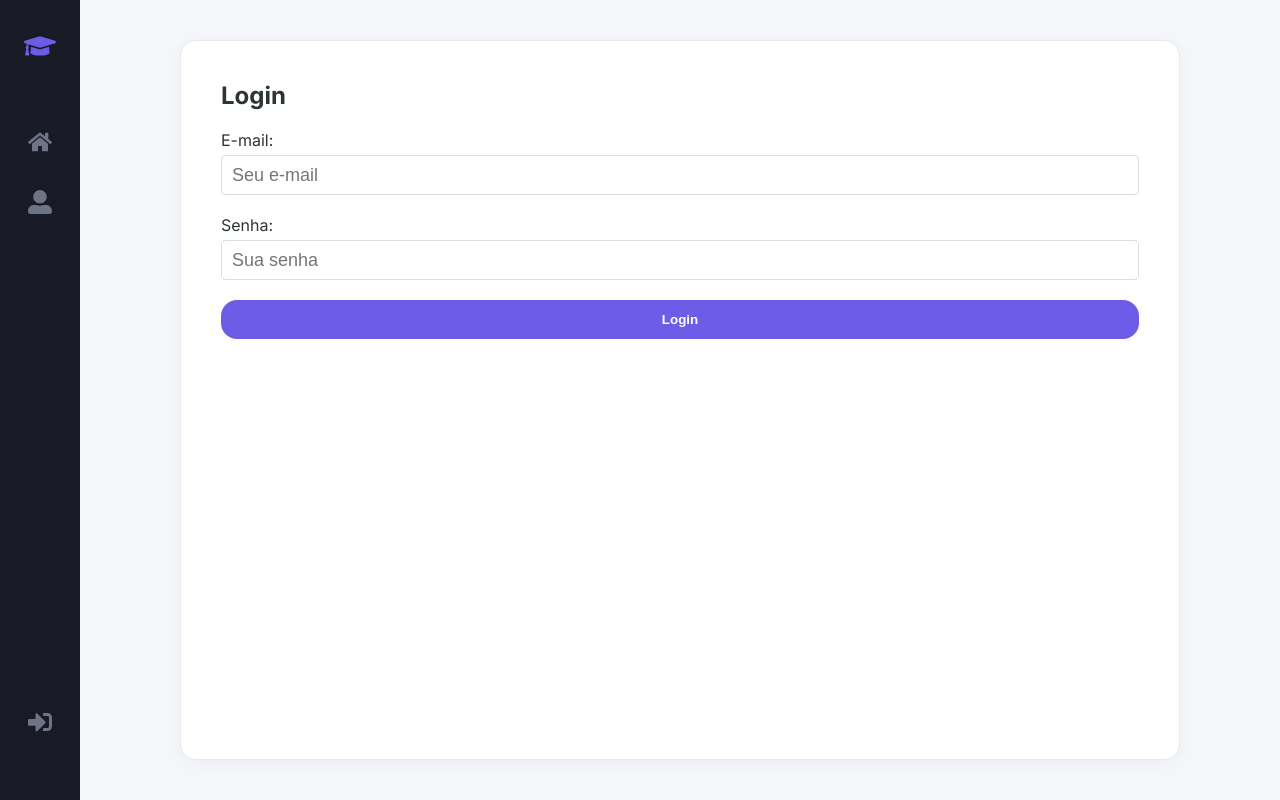
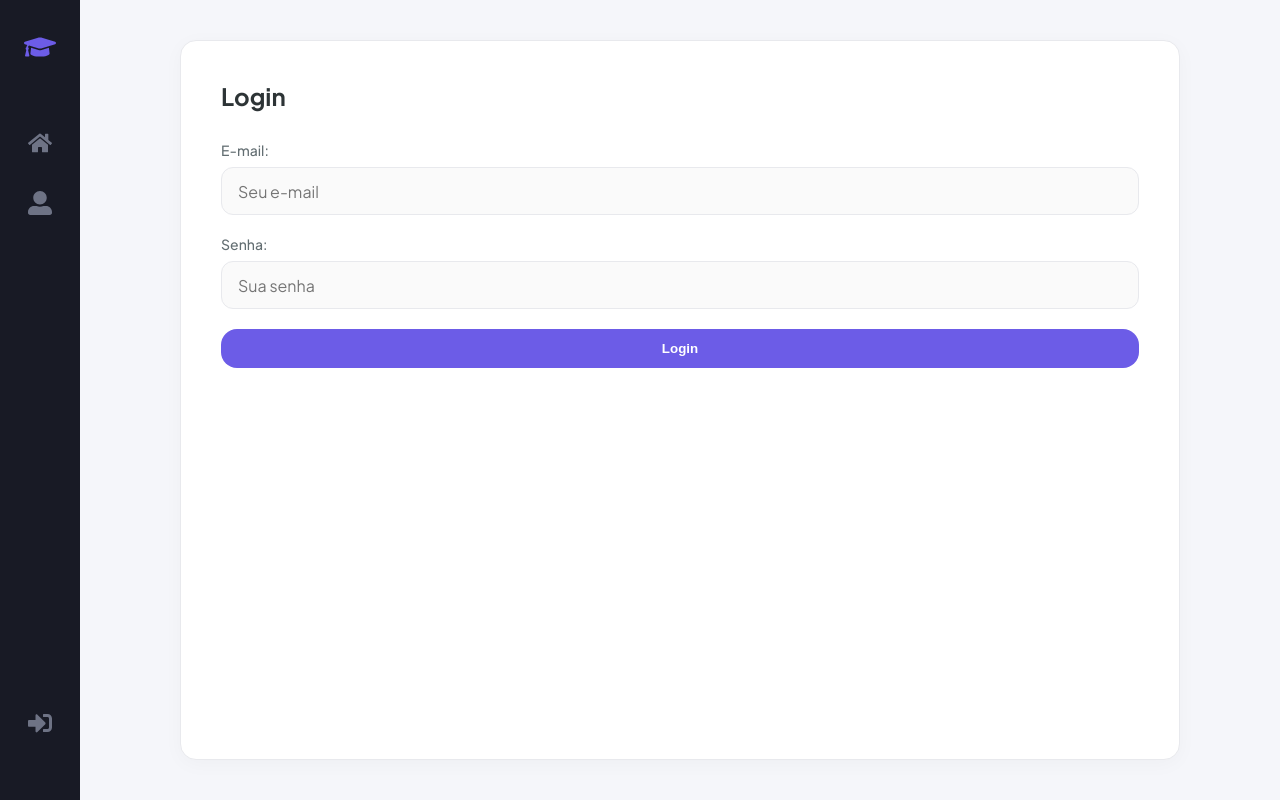
Before and after one commit to J-Ednardo/front-projeto-escola, a React (Create React App) app: page /login in a window 1280 px wide. Built offline with nearby package versions, Linux system fonts and the light colour scheme.

Commit message:
feat(ui): redesign completo com fonte Plus Jakarta Sans e tema Behance em todas as telas

```diff
--- a/src/components/Loading/styled.js
+++ b/src/components/Loading/styled.js
@@ -1,27 +1,32 @@
 import styled from 'styled-components';
+import { colors } from '../../styles/theme';
 
 export const Container = styled.div`
-    position: absolute;
+    position: fixed;
     width: 100%;
     height: 100%;
     top: 0;
     left: 0;
-    z-index: 1;
+    z-index: 100;
     display: flex;
     align-items: center;
     justify-content: center;
     color: #fff;
-    font-size: 30px;
+    font-size: 18px;
+    font-weight: 600;
 
     div {
         position: absolute;
         width: 100%;
         height: 100%;
         z-index: 1;
-        background: rgba(0, 0, 0, 0.8);
+        background: rgba(24, 26, 37, 0.85);
+        backdrop-filter: blur(4px);
     }
 
-    span{
+    span {
         z-index: 2;
+        color: ${colors.primary};
+        font-size: 20px;
     }
 `;
--- a/src/pages/Aluno/styled.js
+++ b/src/pages/Aluno/styled.js
@@ -1,27 +1,34 @@
 import styled from 'styled-components';
-import * as colors from '../../config/colors';
+import { colors } from '../../styles/theme';
 
 export const Form = styled.form`
     display: flex;
     flex-direction: column;
-    margin-top: 20px;
+    margin-top: 30px;
 
     label {
         display: flex;
         flex-direction: column;
         margin-bottom: 20px;
+        font-weight: 500;
+        font-size: 14px;
+        color: ${colors.textBody};
     }
 
     input {
-        height: 40px;
-        font-size: 18px;
-        border: 1px solid #ddd;
-        padding: 0 10px;
-        border-radius: 4px;
-        margin-top: 5px;
+        height: 48px;
+        font-size: 16px;
+        font-family: inherit;
+        border: 1px solid ${colors.border};
+        padding: 0 16px;
+        border-radius: 12px;
+        margin-top: 8px;
+        background: #FAFAFA;
+        transition: all 0.3s;
 
         &:focus {
-            border: 1px solid ${colors.primaryColor};
+            border: 1px solid ${colors.primary};
+            box-shadow: 0 0 0 3px rgba(108, 92, 231, 0.1);
         }
     }
 `;
@@ -38,6 +45,8 @@ export const ProfilePicture = styled.div`
         width: 180px;
         height: 180px;
         border-radius: 50%;
+        object-fit: cover;
+        border: 4px solid ${colors.border};
     }
 
     a {
@@ -48,9 +57,15 @@ export const ProfilePicture = styled.div`
         position: absolute;
         bottom: 0;
         color: #fff;
-        background: ${colors.primaryColor};
-        width: 36px;
-        height: 36px;
+        background: ${colors.primary};
+        width: 40px;
+        height: 40px;
         border-radius: 50%;
+        transition: all 0.3s;
+
+        &:hover {
+            transform: scale(1.1);
+            color: #fff;
+        }
     }
 `;
--- a/src/pages/Boletim/styled.js
+++ b/src/pages/Boletim/styled.js
@@ -1,4 +1,5 @@
 import styled from 'styled-components';
+import { colors } from '../../styles/theme';
 
 export const BoletimTable = styled.table`
     width: 100%;
@@ -6,16 +7,26 @@ export const BoletimTable = styled.table`
     margin-top: 20px;
 
     th, td {
-        border: 1px solid #ddd;
-        padding: 10px;
+        border: 1px solid ${colors.border};
+        padding: 14px 16px;
         text-align: left;
+        font-size: 14px;
     }
 
     th {
-        background-color: #eee;
+        background: ${colors.background};
+        font-weight: 600;
+        color: ${colors.textTitle};
+        text-transform: uppercase;
+        font-size: 12px;
+        letter-spacing: 0.5px;
     }
 
     tr:nth-child(even) {
-        background-color: #f9f9f9;
+        background: #FAFBFC;
+    }
+
+    tr:hover {
+        background: #F0F1F5;
     }
 `;
--- a/src/pages/Fotos/styled.js
+++ b/src/pages/Fotos/styled.js
@@ -1,5 +1,5 @@
 import styled from 'styled-components';
-import * as colors from '../../config/colors';
+import { colors } from '../../styles/theme';
 
 export const Title = styled.h1`
     text-align: center;
@@ -10,19 +10,26 @@ export const Form = styled.form`
         height: 180px;
         width: 180px;
         display: flex;
-        background: #eee;
-        border: 5px dashed ${colors.primaryColor};
+        background: ${colors.background};
+        border: 3px dashed ${colors.primary};
         margin: 30px auto;
         cursor: pointer;
         border-radius: 50%;
         align-items: center;
         justify-content: center;
         overflow: hidden;
+        transition: all 0.3s;
+
+        &:hover {
+            border-color: ${colors.primaryDark};
+            background: #EDEAFC;
+        }
     }
 
     img {
         height: 180px;
         width: 180px;
+        object-fit: cover;
     }
 
     input {
--- a/src/pages/Login/styled.js
+++ b/src/pages/Login/styled.js
@@ -1,27 +1,34 @@
 import styled from 'styled-components';
-import * as colors from '../../config/colors';
+import { colors } from '../../styles/theme';
 
 export const Form = styled.form`
     display: flex;
     flex-direction: column;
-    margin-top: 20px;
+    margin-top: 30px;
 
     label {
         display: flex;
         flex-direction: column;
         margin-bottom: 20px;
+        font-weight: 500;
+        font-size: 14px;
+        color: ${colors.textBody};
     }
 
     input {
-        height: 40px;
-        font-size: 18px;
-        border: 1px solid #ddd;
-        padding: 0 10px;
-        border-radius: 4px;
-        margin-top: 5px;
+        height: 48px;
+        font-size: 16px;
+        font-family: inherit;
+        border: 1px solid ${colors.border};
+        padding: 0 16px;
+        border-radius: 12px;
+        margin-top: 8px;
+        background: #FAFAFA;
+        transition: all 0.3s;
 
         &:focus {
-            border: 1px solid ${colors.primaryColor};
+            border: 1px solid ${colors.primary};
+            box-shadow: 0 0 0 3px rgba(108, 92, 231, 0.1);
         }
     }
 `;
--- a/src/pages/Register/styled.js
+++ b/src/pages/Register/styled.js
@@ -1,27 +1,34 @@
 import styled from 'styled-components';
-import * as colors from '../../config/colors';
+import { colors } from '../../styles/theme';
 
 export const Form = styled.form`
     display: flex;
     flex-direction: column;
-    margin-top: 20px;
+    margin-top: 30px;
 
     label {
         display: flex;
         flex-direction: column;
         margin-bottom: 20px;
+        font-weight: 500;
+        font-size: 14px;
+        color: ${colors.textBody};
     }
 
     input {
-        height: 40px;
-        font-size: 18px;
-        border: 1px solid #ddd;
-        padding: 0 10px;
-        border-radius: 4px;
-        margin-top: 5px;
+        height: 48px;
+        font-size: 16px;
+        font-family: inherit;
+        border: 1px solid ${colors.border};
+        padding: 0 16px;
+        border-radius: 12px;
+        margin-top: 8px;
+        background: #FAFAFA;
+        transition: all 0.3s;
 
         &:focus {
-            border: 1px solid ${colors.primaryColor};
+            border: 1px solid ${colors.primary};
+            box-shadow: 0 0 0 3px rgba(108, 92, 231, 0.1);
         }
     }
 `;
--- a/src/pages/Turmas/index.js
+++ b/src/pages/Turmas/index.js
@@ -58,24 +58,24 @@ export default function Turmas() {
             <Loading isLoading={isLoading} />
             <h1>Turmas</h1>
 
-            <form onSubmit={handleSubmit} style={{ display: 'flex', gap: '10px', marginTop: '20px', marginBottom: '20px' }}>
-                <input type="text" placeholder="Código" aria-label="Código da Turma" value={codigo} onChange={e => setCodigo(e.target.value)} required />
-                <select aria-label="Disciplina da Turma" value={disciplinaId} onChange={e => setDisciplinaId(e.target.value)} required>
+            <form onSubmit={handleSubmit} style={{ display: 'flex', gap: '15px', marginTop: '20px', marginBottom: '20px' }}>
+                <input type="text" placeholder="Código" aria-label="Código da Turma" value={codigo} onChange={e => setCodigo(e.target.value)} required style={{ padding: '12px', border: '1px solid #E8E9ED', borderRadius: '12px', fontFamily: 'inherit', background: '#FAFAFA', flex: 1 }} />
+                <select aria-label="Disciplina da Turma" value={disciplinaId} onChange={e => setDisciplinaId(e.target.value)} required style={{ padding: '12px', border: '1px solid #E8E9ED', borderRadius: '12px', fontFamily: 'inherit', background: '#FAFAFA', flex: 1 }}>
                     <option value="">Disciplina</option>
                     {disciplinas.map(d => <option key={d.id} value={d.id}>{d.nome}</option>)}
                 </select>
-                <select aria-label="Período da Turma" value={periodoId} onChange={e => setPeriodoId(e.target.value)} required>
+                <select aria-label="Período da Turma" value={periodoId} onChange={e => setPeriodoId(e.target.value)} required style={{ padding: '12px', border: '1px solid #E8E9ED', borderRadius: '12px', fontFamily: 'inherit', background: '#FAFAFA', flex: 1 }}>
                     <option value="">Período</option>
                     {periodos.map(p => <option key={p.id} value={p.id}>{p.nome}</option>)}
                 </select>
-                <button type="submit">Cadastrar</button>
+                <button type="submit" style={{ borderRadius: '12px' }}>Cadastrar</button>
             </form>
 
             <ul>
                 {turmas.map(t => (
-                    <li key={t.id} style={{ padding: '10px', borderBottom: '1px solid #ccc', display: 'flex', justifyContent: 'space-between' }}>
-                        <span>Turma: {t.codigo} (Disc: {t.disciplina_id} / Período: {t.periodo_id})</span>
-                        <Link to={`/turmas/${t.id}/matriculas`} aria-label={`Ver diário da turma ${t.codigo}`}>Ver Diário</Link>
+                    <li key={t.id} style={{ padding: '16px 0', borderBottom: '1px solid #E8E9ED', display: 'flex', justifyContent: 'space-between', alignItems: 'center' }}>
+                        <span style={{ fontWeight: 500, color: '#2D3436' }}>Turma: {t.codigo} (Disc: {t.disciplina_id} / Período: {t.periodo_id})</span>
+                        <Link to={`/turmas/${t.id}/matriculas`} aria-label={`Ver diário da turma ${t.codigo}`} style={{ background: '#6C5CE7', color: '#fff', padding: '8px 20px', borderRadius: '12px', fontSize: '14px', fontWeight: 600 }}>Ver Diário</Link>
                     </li>
                 ))}
             </ul>
--- a/src/styles/GlobalStyles.js
+++ b/src/styles/GlobalStyles.js
@@ -3,7 +3,7 @@ import { colors, metrics } from './theme';
 import 'react-toastify/dist/ReactToastify.css';
 
 export default createGlobalStyle`
-    @import url('https://fonts.googleapis.com/css2?family=Inter:wght@400;500;600;700&display=swap');
+    @import url('https://fonts.googleapis.com/css2?family=Plus+Jakarta+Sans:wght@400;500;600;700&display=swap');
 
     * {
         margin: 0;
@@ -13,7 +13,7 @@ export default createGlobalStyle`
     }
 
     body {
-        font-family: 'Inter', sans-serif;
+        font-family: 'Plus Jakarta Sans', sans-serif;
         background: ${colors.background};
         color: ${colors.textTitle};
         -webkit-font-smoothing: antialiased;
```
Also changed, not shown: src/pages/Historico/index.js (+21 -21 lines).
